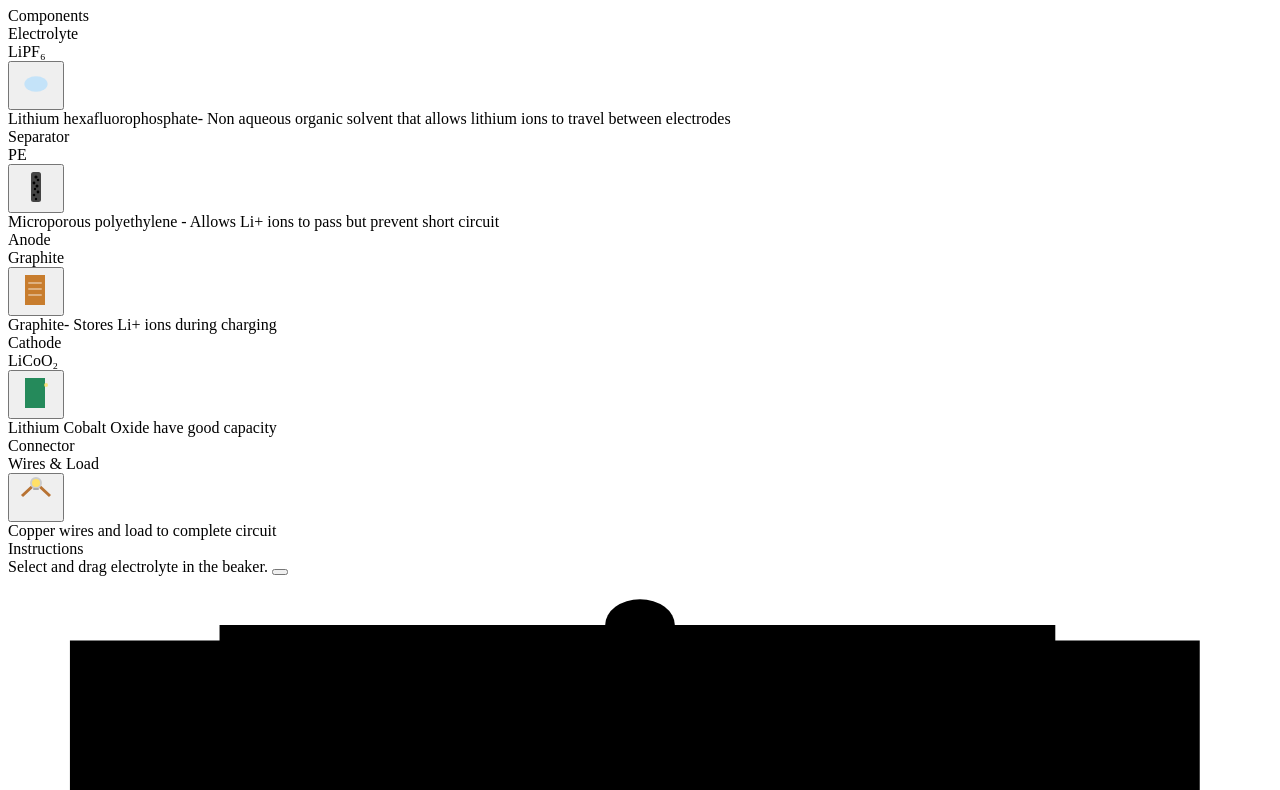
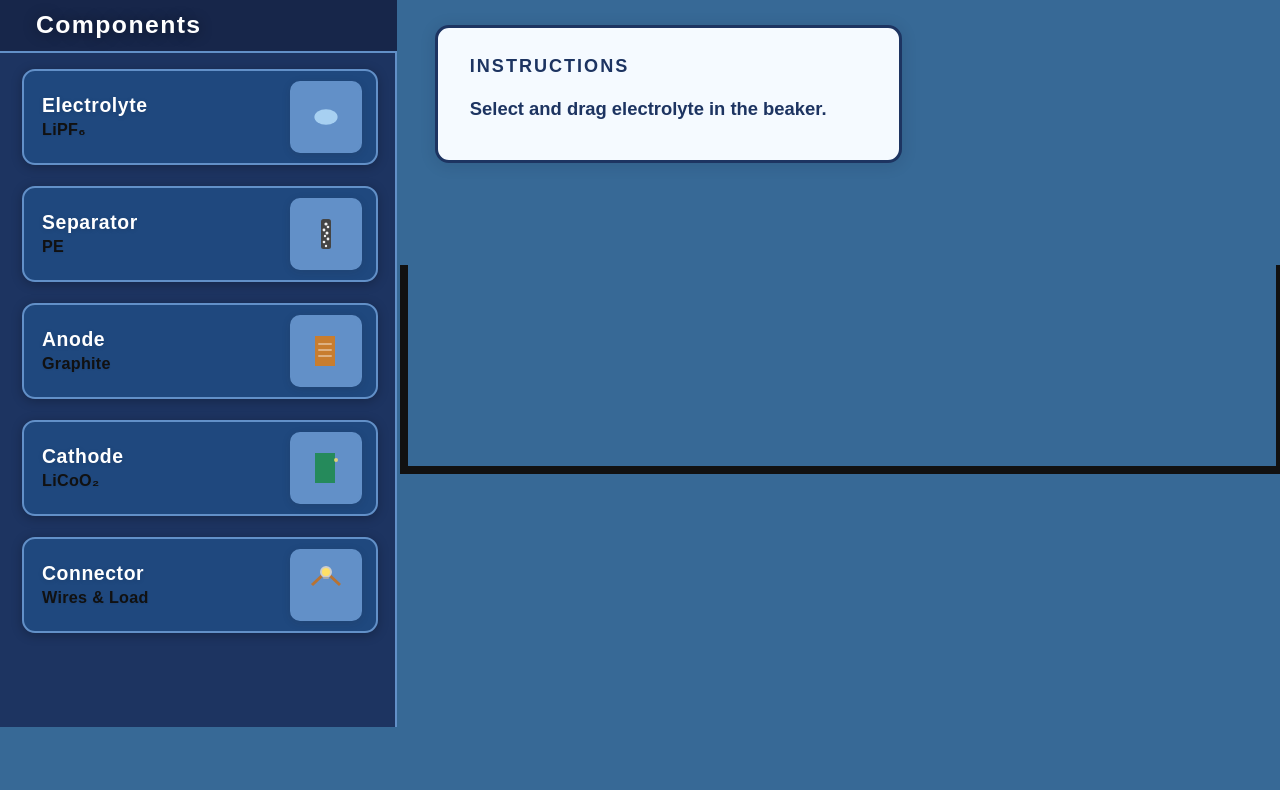
Before and after one commit to awasthi24/Lithium-Ion-Battery-Experiment, a plain HTML site: page experiment/simulation/index.html in a window 1280 px wide. Shown: the part 73-863 px from the top of the page. After the commit the page ends 800 px from the top, so only its background shows below. Drawn offline with Linux system fonts and the light colour scheme; files that its build step writes are made by us from their sources.

Commit message:
Update index.html

```diff
--- a/experiment/simulation/index.html
+++ b/experiment/simulation/index.html
@@ -4,7 +4,7 @@
   <meta charset="UTF-8">
   <title>Lithium-ion Battery Setup</title>
   <meta name="viewport" content="width=1200, initial-scale=1.0">
-  <link link rel="stylesheet" href="style.css"\link>
+  <link link rel="stylesheet" href="experiment/simulation/css/main.css"\link>
 </head>
 <body>
   <div id="app">
@@ -198,6 +198,6 @@
       <h1>Charging/Discharging Cycle Simulation</h1>
     </div>
   </div>
-<script src = "script.js" ></script>
+<script src = "experiment/simulation/js/main.js" ></script>
 </body>
 </html>
```
